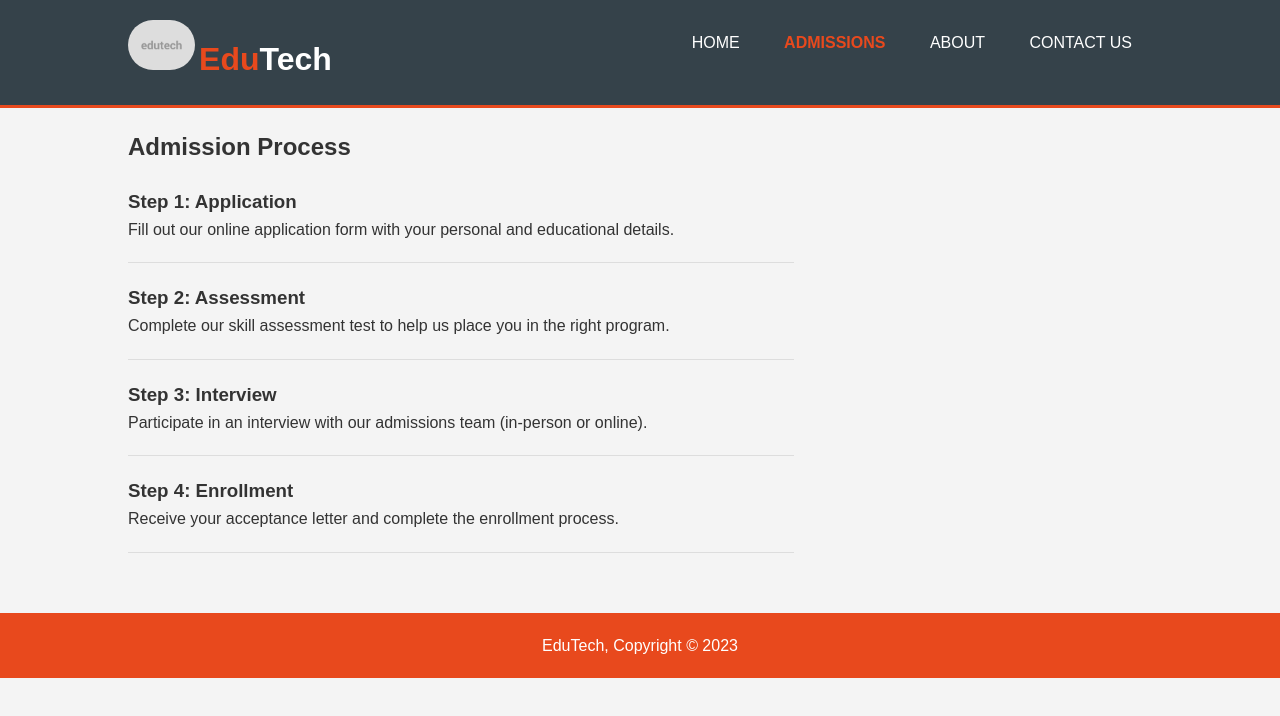
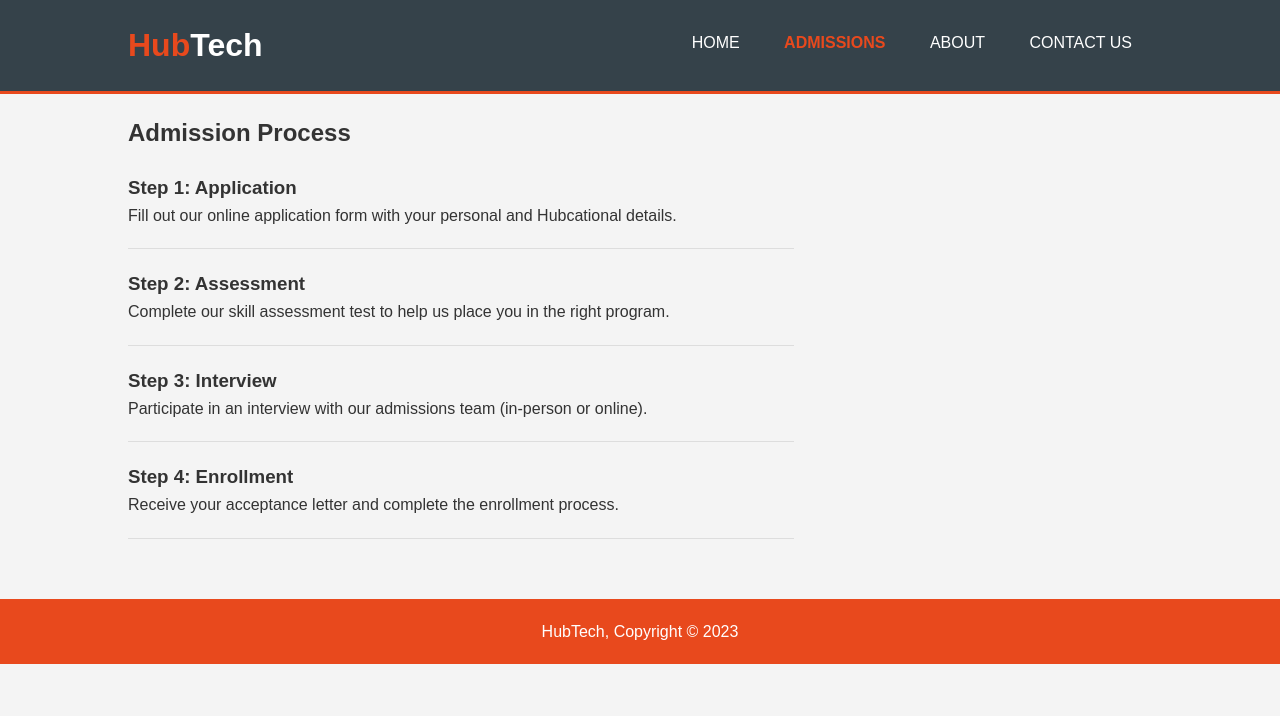
Before and after one commit to alihaiderbaloch/alihaiderbaloch.github.io, a plain HTML site: page project/admissions.html in a window 1280 px wide. Drawn offline with Linux system fonts and the light colour scheme.

Commit message:
Update admissions.html

```diff
--- a/project/admissions.html
+++ b/project/admissions.html
@@ -3,15 +3,14 @@
   <head>
     <meta charset="UTF-8" />
     <meta name="viewport" content="width=device-width, initial-scale=1.0" />
-    <title>EduTech - Admissions</title>
+    <title>HubTech - Admissions</title>
     <link rel="stylesheet" href="css/style.css" />
   </head>
   <body>
     <header>
       <div class="container">
         <div id="branding">
-          <img src="images/logo.png" alt="EduTech Logo" height="50" />
-          <h1><span class="highlight">Edu</span>Tech</h1>
+          <h1><span class="highlight">Hub</span>Tech</h1>
         </div>
         <nav>
           <ul>
@@ -33,7 +32,7 @@
               <h3>Step 1: Application</h3>
               <p>
                 Fill out our online application form with your personal and
-                educational details.
+                Hubcational details.
               </p>
             </li>
             <li>
@@ -63,7 +62,7 @@
     </section>
 
     <footer>
-      <p>EduTech, Copyright &copy; 2023</p>
+      <p>HubTech, Copyright &copy; 2023</p>
     </footer>
   </body>
 </html>
```
